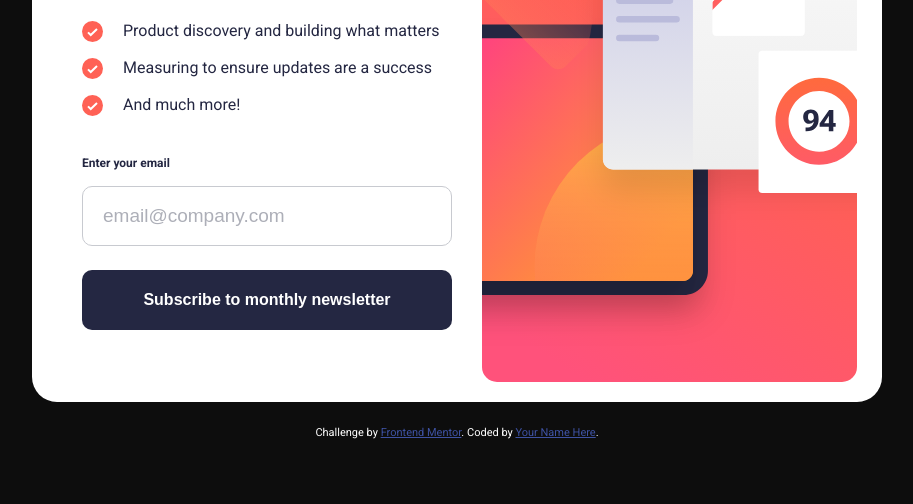
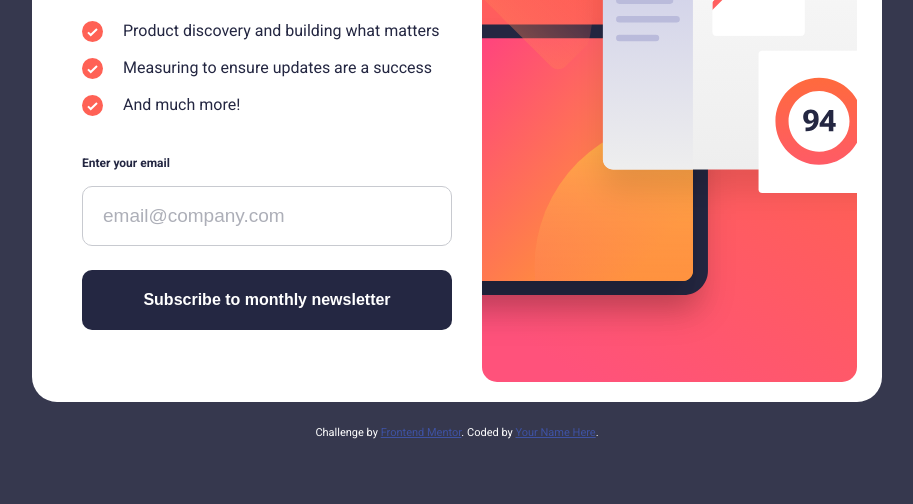
Before and after one commit to NichitaGabriel/Newsletter-sign-up-form-with-success-message, a plain HTML site: page index.html in a window 1280 px wide. Shown: the part 296-800 px from the top of the page, without its empty margins (183-1096 px from the left). Drawn offline with Linux system fonts and the light colour scheme.

Commit message:
changed background color on the body

```diff
--- a/style.css
+++ b/style.css
@@ -12,7 +12,7 @@ body {
 	flex-direction: column;
 	font-weight: 400;
 	font-family: "Roboto", sans-serif;
-	background-color: hsl(0, 0%, 5%);
+	background-color: hsl(235, 18%, 26%);
 }
 
 #desktop-version {
```
